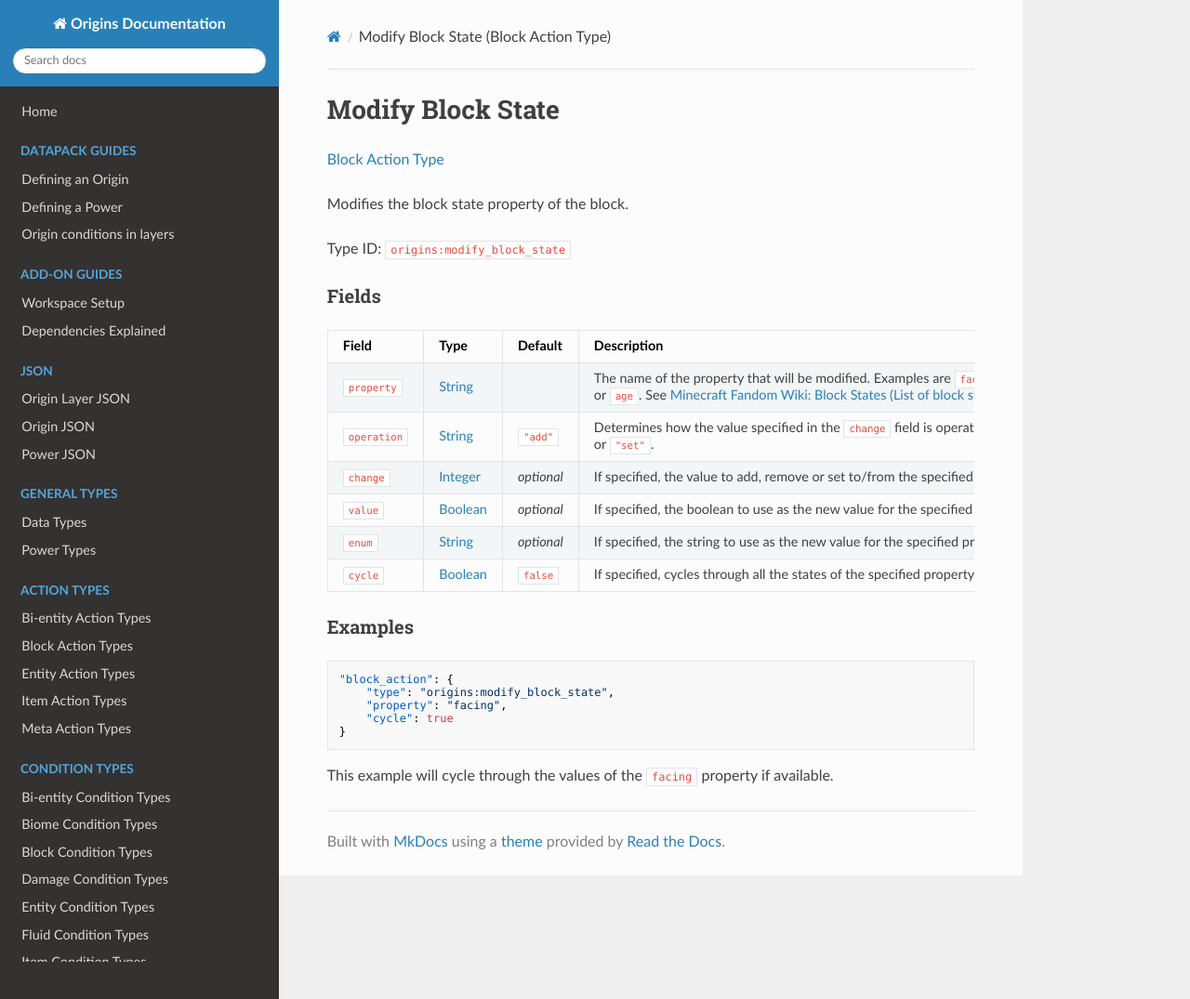
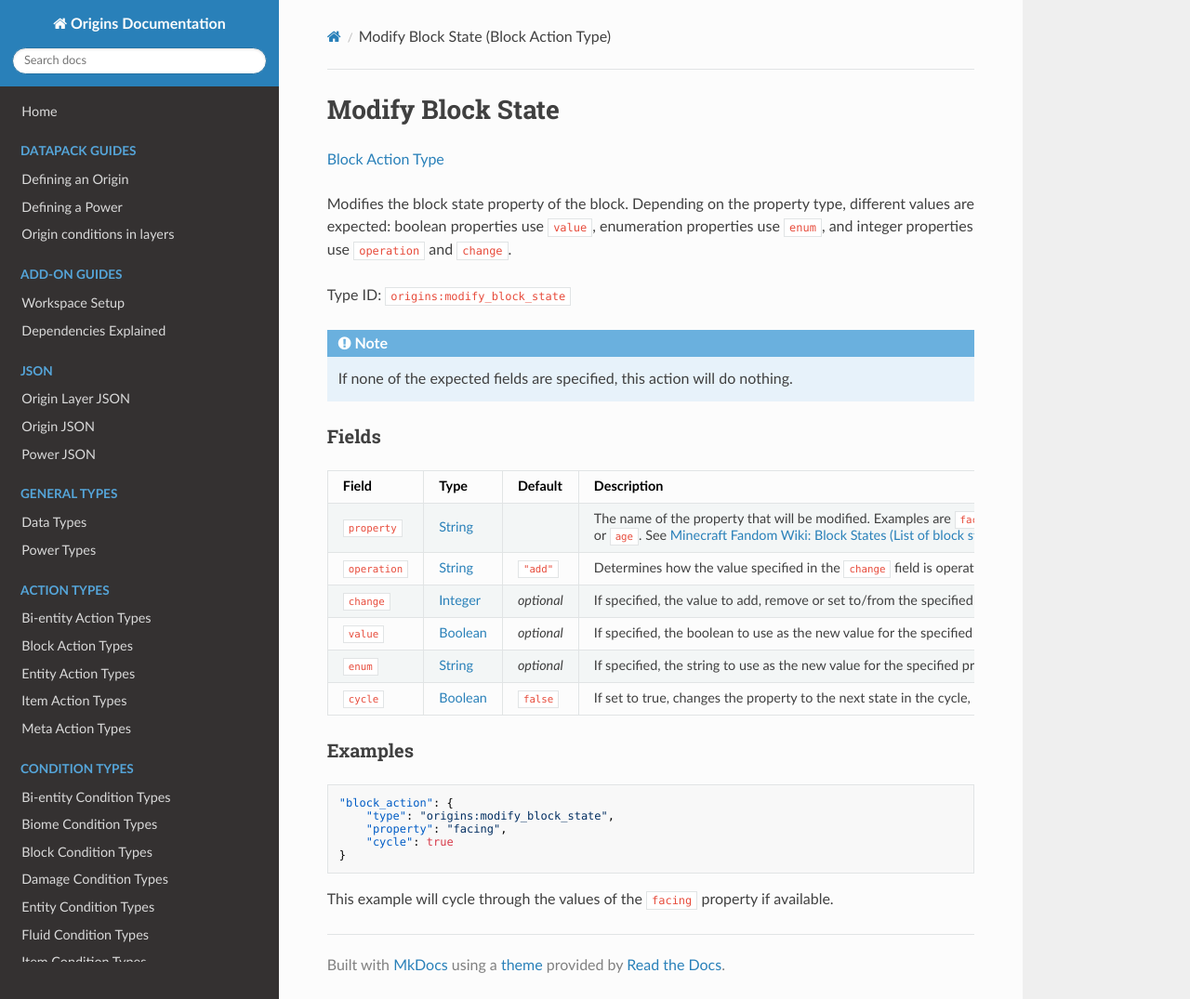
Before and after one commit to apace100/origins-docs, an MkDocs documentation site: the page built from docs/types/block_action_types/modify_block_state.md, in a window 1280 px wide and 1075 px high. Shown: the whole window at 93% size. Built offline with MkDocs 1.6.1, drawn with Linux system fonts in a browser that asks for light colours; nearby versions of some CDN libraries.

Commit message:
Updated `block_state.md` (Block Condition Types)
Made descriptions more clear about some stuff (See https://discord.com/channels/734127708488859831/964083448404930570)

```diff
--- a/docs/types/block_action_types/modify_block_state.md
+++ b/docs/types/block_action_types/modify_block_state.md
@@ -7,9 +7,13 @@ date: 2021-11-30
 
 [Block Action Type](../block_action_types.md)
 
-Modifies the block state property of the block.
+Modifies the block state property of the block. Depending on the property type, different values are expected: boolean properties use `value`, enumeration properties use `enum`, and integer properties use `operation` and `change`.
 
 Type ID: `origins:modify_block_state`
+
+!!! note
+
+    If none of the expected fields are specified, this action will do nothing.
 
 
 ### Fields
@@ -21,7 +25,7 @@ Field | Type | Default | Description
 `change` | [Integer](../data_types/integer.md) | _optional_ | If specified, the value to add, remove or set to/from the specified property if the specified property is an integer.
 `value` | [Boolean](../data_types/boolean.md) | _optional_ | If specified, the boolean to use as the new value for the specified property if the specified property is a boolean.
 `enum` | [String](../data_types/string.md) | _optional_ | If specified, the string to use as the new value for the specified property if the specified property is a string.
-`cycle` | [Boolean](../data_types/boolean.md) | `false` | If specified, cycles through all the states of the specified property, regardless if it's a string, integer, or boolean.
+`cycle` | [Boolean](../data_types/boolean.md) | `false` | If set to true, changes the property to the next state in the cycle, ignoring all other optional fields. All property types can use this operation.
 
 
 ### Examples
```
